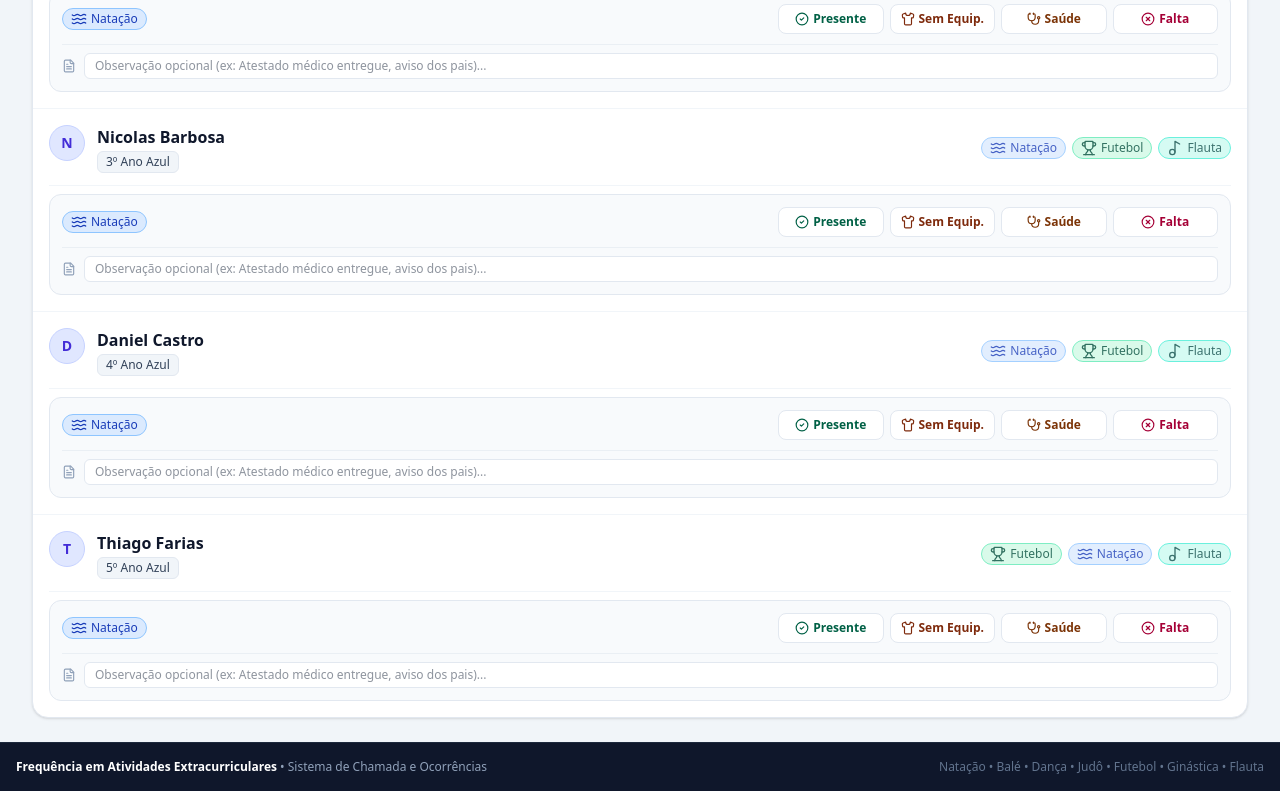
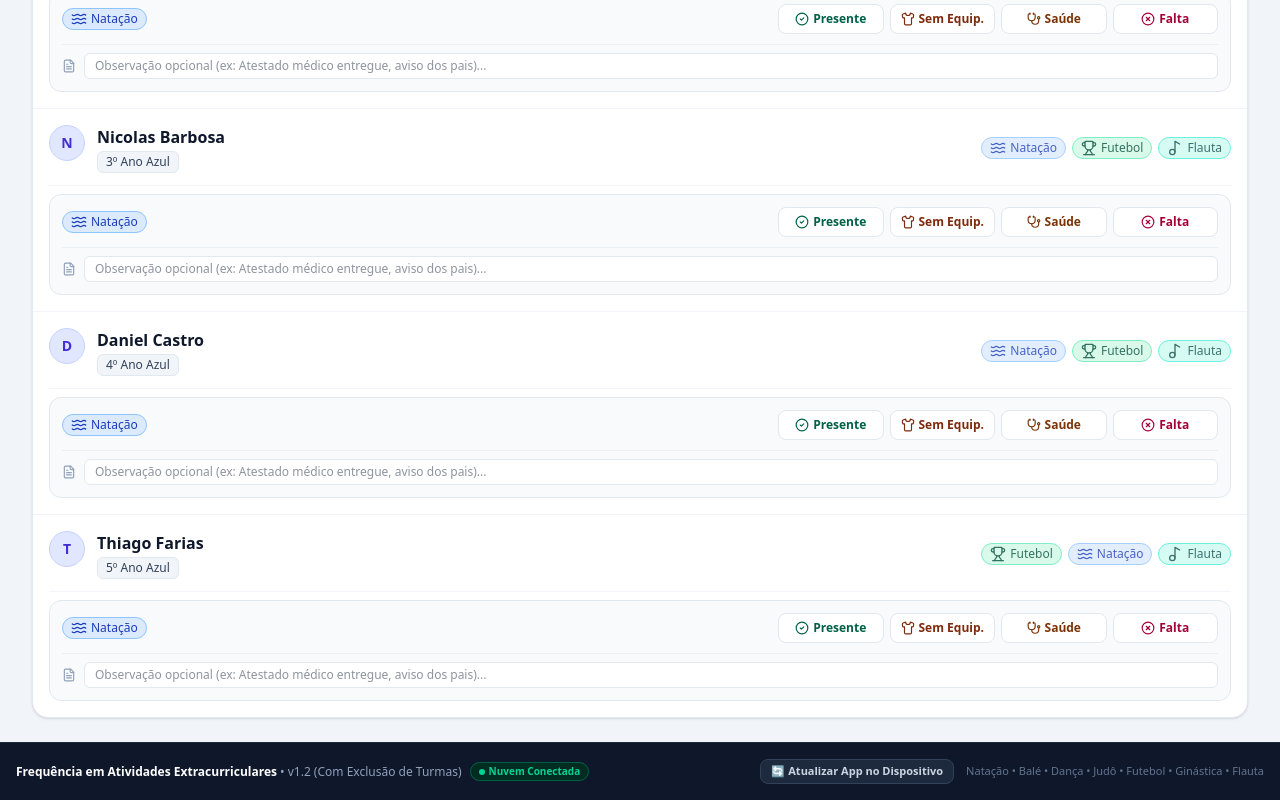
Before and after one commit to jfernandoveiga1967-commits/integral-frequencia-app, a React (Vite) app: page / in a window 1280 px wide. Shown: the part 2327-3127 px from the top of the page. Built offline with nearby package versions, Linux system fonts and the light colour scheme; no server answers; the database is empty.

Commit message:
feat: update footer with version and clear cache btn
Add version display, connection status indicator, and a utility button to unregister service workers and refresh the application.

```diff
--- a/src/App.tsx
+++ b/src/App.tsx
@@ -378,12 +378,36 @@ export default function App() {
 
       {/* Footer */}
       <footer className="bg-slate-900 text-slate-400 text-xs py-4 border-t border-slate-800 text-center print:hidden">
-        <div className="max-w-7xl mx-auto px-4 flex flex-col sm:flex-row items-center justify-between gap-2">
-          <div>
-            <span className="font-bold text-white">Frequência em Atividades Extracurriculares</span> • Sistema de Chamada e Ocorrências
+        <div className="max-w-7xl mx-auto px-4 flex flex-col sm:flex-row items-center justify-between gap-3">
+          <div className="flex flex-col sm:flex-row items-center gap-2 text-left">
+            <div>
+              <span className="font-bold text-white">Frequência em Atividades Extracurriculares</span> • v1.2 (Com Exclusão de Turmas)
+            </div>
+            {firebaseConnected && (
+              <span className="inline-flex items-center space-x-1 px-2 py-0.5 rounded-full text-[10px] font-bold bg-emerald-950 text-emerald-400 border border-emerald-800">
+                <span className="w-1.5 h-1.5 rounded-full bg-emerald-400 animate-pulse"></span>
+                <span>Nuvem Conectada</span>
+              </span>
+            )}
           </div>
-          <div className="text-slate-500">
-            Natação • Balé • Dança • Judô • Futebol • Ginástica • Flauta
+          <div className="flex items-center space-x-3">
+            <button
+              onClick={() => {
+                if ('serviceWorker' in navigator) {
+                  navigator.serviceWorker.getRegistrations().then((regs) => {
+                    regs.forEach((r) => r.unregister());
+                  });
+                }
+                window.location.reload();
+              }}
+              className="px-2.5 py-1 text-[11px] font-semibold text-slate-300 hover:text-white bg-slate-800 hover:bg-slate-700 border border-slate-700 rounded-lg transition-all cursor-pointer"
+              title="Limpar cache do navegador e recarregar os recursos mais recentes"
+            >
+              🔄 Atualizar App no Dispositivo
+            </button>
+            <div className="text-slate-500 text-[11px] hidden md:block">
+              Natação • Balé • Dança • Judô • Futebol • Ginástica • Flauta
+            </div>
           </div>
         </div>
       </footer>
```
